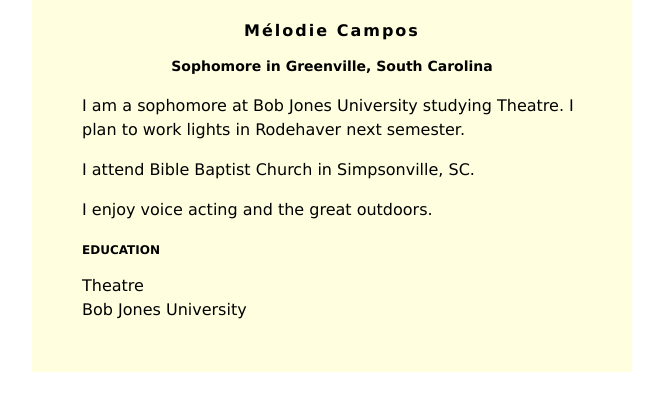
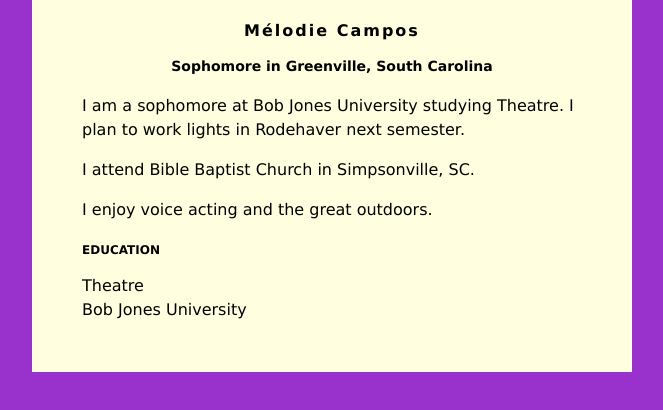
Before and after one commit to SandaledSeal/SandaledSeal.github.io, a plain HTML site: page index.html in a window 1280 px wide. Shown: the whole page, without its empty margins (308-971 px from the left). Drawn offline with Linux system fonts and the light colour scheme.

Commit message:
Update index.html

```diff
--- a/index.html
+++ b/index.html
@@ -2,7 +2,7 @@
 <head>
 <style>
 body {
-    background: light purple;
+    background: #9932CC;
     font-family: Verdana;
 }
 #content {
```
